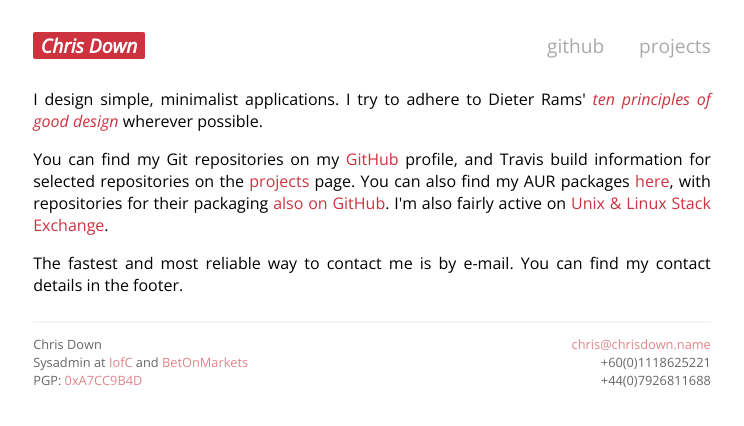
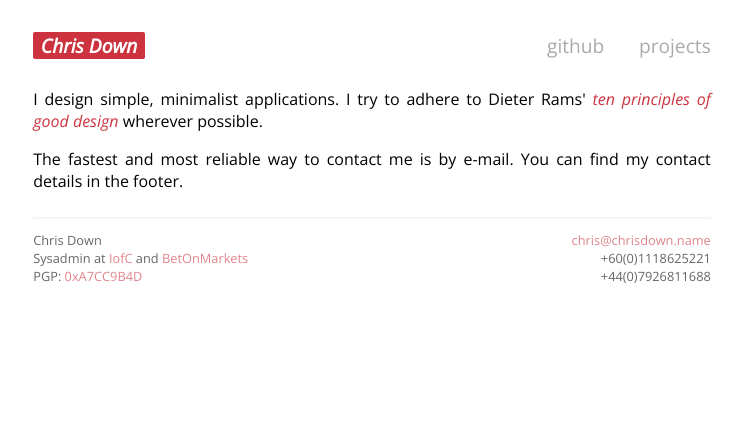
Before and after one commit to cdown/chrisdown.name, a Jekyll site: the page built from index.html, in a window 1280 px wide. Shown: the top 426 px of the page, without its empty margins (268-1012 px from the left). Built offline with Jekyll 4.4.1, drawn with Linux system fonts in a browser that asks for light colours.

Commit message:
Minimalise index

```diff
--- a/index.html
+++ b/index.html
@@ -15,6 +15,4 @@ title: Chris Down
 {% endif %}
 <p>I design simple, minimalist applications. I try to adhere to Dieter Rams' <em><a href="https://www.vitsoe.com/gb/about/good-design">ten principles of good design</a></em> wherever possible.</p>
 
-<p>You can find my Git repositories on my <a href="{{ site.links.github }}">GitHub</a> profile, and Travis build information for selected repositories on the <a href="/projects">projects</a> page. You can also find my AUR packages <a href="{{ site.links.aur }}">here</a>, with repositories for their packaging <a href="https://github.com/cdown-aur/">also on GitHub</a>. I'm also fairly active on <a href="{{ site.links.stackexchange }}">Unix &amp; Linux Stack Exchange</a>.</p>
-
 <p>The fastest and most reliable way to contact me is by e-mail. You can find my contact details in the footer.</p>
```
